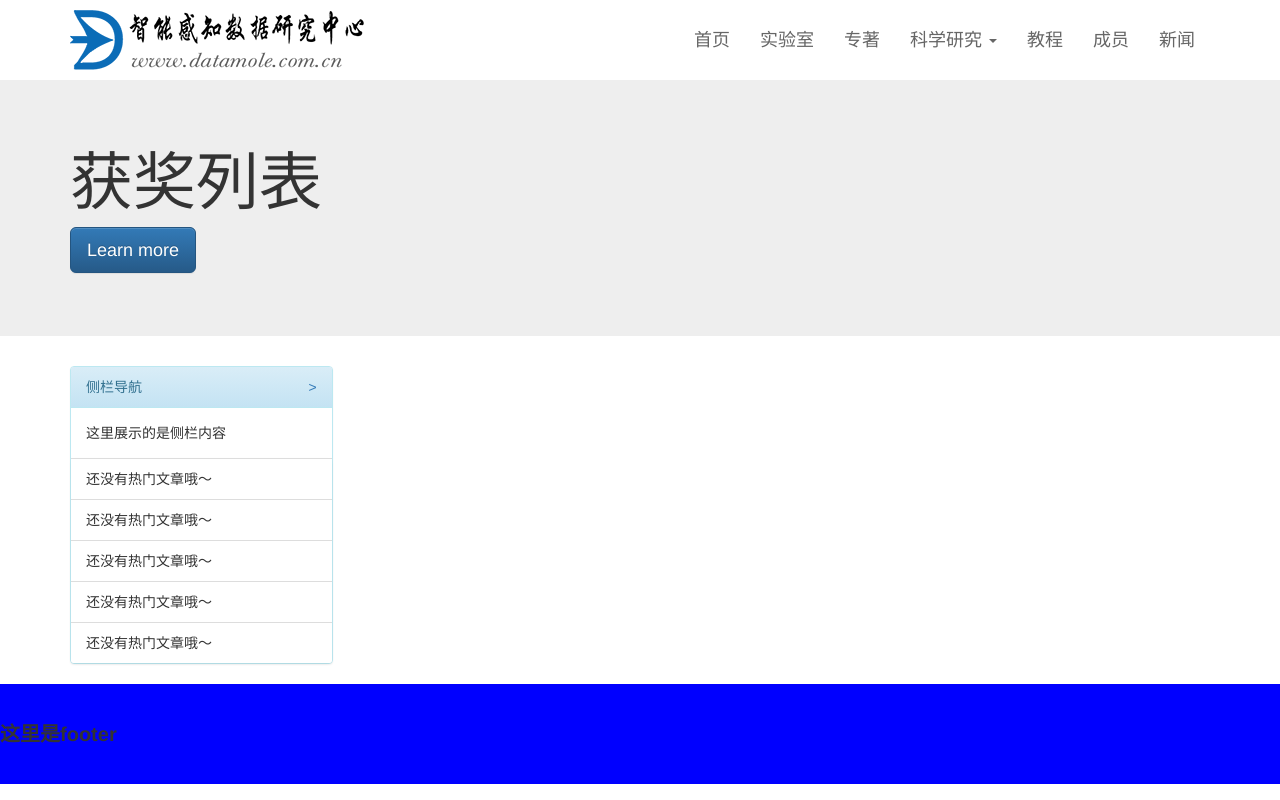
After one commit to lingshanjun/datamole, a Django app: page /science/prize/ in a window 1280 px wide. The commit adds this page. Run offline with Django 3.2, Linux system fonts and the light colour scheme; some libraries are stand-ins or nearby versions.

Commit message:
add prize fe

```diff
--- a/datamole/templates/common/header.html
+++ b/datamole/templates/common/header.html
@@ -24,6 +24,7 @@
                 </li>
                 <li><a href="/blog/">教程</a></li>
                 <li><a href="/member/">成员</a></li>
+                <li><a href="/news/">新闻</a></li>
                  <!-- <li><a href="contact.html">联系我们</a></li> -->
             </ul>
         </div>
--- a/datamole/urls.py
+++ b/datamole/urls.py
@@ -38,6 +38,9 @@ urlpatterns = [
 
                   url(r'^science/soft/$', 'science.views.softList', name='soft_list'),  # 软著列表
 
+                  url(r'^science/prize/$', 'science.views.prizeList', name='prize_list'),  # 获奖列表
+                  url(r'^science/prize/(?P<id>\d+)/$', 'science.views.prizeDetail', name='prize_detail'),  # 获奖详情
+
                   url(r'^news/$', 'news.views.newsList', name='news_list'),  # 新闻列表
                   url(r'^news/(?P<id>\d+)/$', 'news.views.newsDetail', name='news_detail'),  # 新闻详情
 
--- /dev/null
+++ b/science/templates/prize_list.html
@@ -0,0 +1,57 @@
+{% extends 'base.html' %}{% load staticfiles %}
+{% block title %}获奖列表-数据锚{% endblock %}
+{% block css %}
+<!-- <link rel="stylesheet" href="{% static 'blog/lib/highlight/styles/solarized-light.css' %}"> -->
+{% endblock %}
+{% block content %}
+	<div class="jumbotron">
+		<div class="container">
+		  	<h1>获奖列表</h1>
+		  	<p><a class="btn btn-primary btn-lg" href="#" role="button">Learn more</a></p>
+	  	</div>
+	</div>
+	<div class="container-fluid- container">
+		<div class="row">
+			<div class="col-sm-3">
+				<div class="panel panel-info">
+				  	<div class="panel-heading">侧栏导航<a href="" class="pull-right"><i>></i></a></div>
+				  	<div class="panel-body">
+				    	这里展示的是侧栏内容
+				  	</div>
+				  	<!-- List group -->
+				  	<ul class="list-group">
+				  		<li class="list-group-item">还没有热门文章哦～</li>
+				  		<li class="list-group-item">还没有热门文章哦～</li>
+				  		<li class="list-group-item">还没有热门文章哦～</li>
+				  		<li class="list-group-item">还没有热门文章哦～</li>
+				  		<li class="list-group-item">还没有热门文章哦～</li>
+				  	</ul>
+				  	{% comment %}
+				  	<ul class="list-group">
+				  		{% for obj in hot %}
+				    	<li class="list-group-item"><a href="/blog/{{obj.id}}/">{{forloop.counter}}&nbsp;&nbsp;{{obj.title}}&nbsp;&nbsp;<span class="badge">{{obj.counts}}</span></a></li>
+				    	{% empty%}
+				    	<li class="list-group-item">还没有热门文章哦～</li>
+				    	{% endfor %}
+				  	</ul>
+				  	{% endcomment%}
+				</div>
+			</div>
+			<div class="col-sm-9">
+				{% for obj in papers %}
+				<div class="well">
+					<ul class="list-group">
+						<li class="list-group-item">标题:{{obj.title}}</li>
+						<li class="list-group-item">作者:{% for author in obj.authors.all %}{{author}} {% endfor %}</li>
+						<li class="list-group-item">所有作者:{{obj.all_authors }}</li>
+						<li class="list-group-item">下载: <a href="{{obj.dl_file.url}}" target="_blank" class="fa fa-cloud-download"></a></li>
+					</ul>
+				</div>
+				{% endfor %}
+			</div>
+		</div>
+	</div>
+{% endblock %}
+{% block js %}
+<!-- <script src="{% static 'blog/lib/highlight/highlight.pack.js' %}"></script> -->
+{% endblock %}
--- a/science/views.py
+++ b/science/views.py
@@ -1,6 +1,6 @@
 # coding=utf-8
 from django.shortcuts import render
-from .models import Paper, Patent, Soft
+from .models import Paper, Patent, Soft, Prize
 from django.http import HttpResponseServerError
 
 
@@ -35,3 +35,21 @@ def softList(request):
     data = {'softs': Soft.objects.order_by('-id')}
 
     return render(request, 'soft_list.html', data)
+
+def prizeList(request):
+    """prize列表页"""
+    data = {'prizes': Prize.objects.order_by('-time')}
+
+    return render(request, 'prize_list.html', data)
+
+
+def prizeDetail(request, id=None):
+    """prize详情页"""
+    data = {}
+    prize = Prize.objects.get(pk=id)
+    data['prize'] = prize
+
+    if not prize:
+        return HttpResponseServerError('获奖信息不存在！')
+
+    return render(request, 'prize_detail.html', data)
```
Also changed, not shown: news/templates/base.html (deleted, +0 -30 lines), science/templates/prize_detail.html (added, +57 -0 lines).
